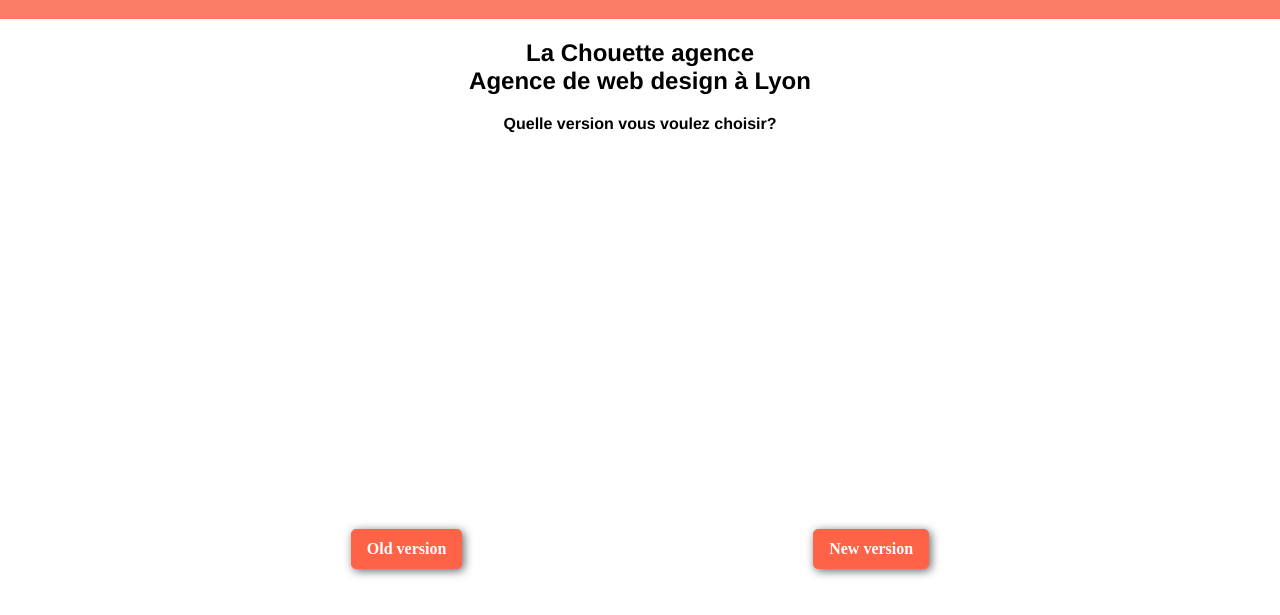
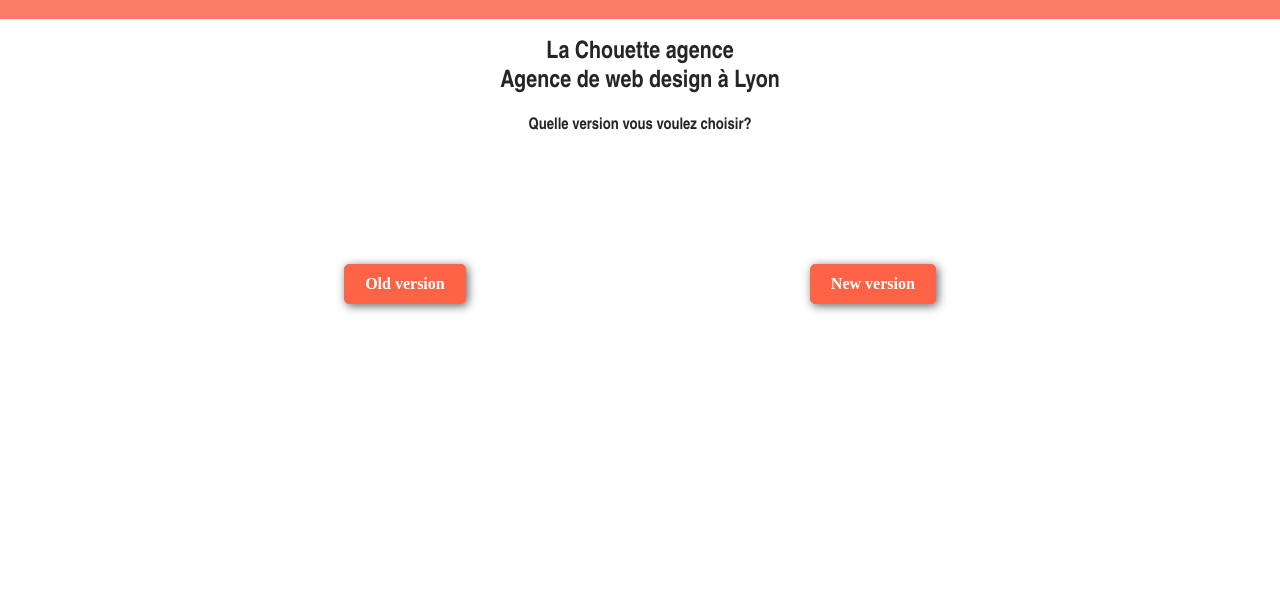
Before and after one commit to Mohammad-arfan/MohammadArfan_4_06082021, a plain HTML site: page index.html in a window 1280 px wide. Shown: the part 61-676 px from the top of the page. Drawn offline with Linux system fonts and the light colour scheme.

Commit message:
style corrigeé

```diff
--- a/style.css
+++ b/style.css
@@ -19,7 +19,7 @@
 }
 .main{
    width: 100%;
-   height: 100vh;
+  margin-top: 10%;
     display: flex;
     align-items: center;
     justify-content: space-evenly;
@@ -29,8 +29,9 @@
 .info{
     width: 100%;
     text-align: center;
+    color: rgb(37, 37, 37);
     font-weight: 600;
-    font-family: 'Franklin Gothic Medium', 'Arial Narrow', Arial, sans-serif;
+    font-family:  'Arial Narrow', Arial, sans-serif;
 }
 
 .new-version,
@@ -38,10 +39,19 @@
 
     border: 1px solid rgb(245, 103, 78);
     border-radius: 5px;
-    padding: 10px 15px;
+    padding: 10px 20px;
     background-color: tomato;
     font-weight: 600;
 
     box-shadow: rgb(102, 98, 98) 2px 2px 10px ;
 
 }
+
+.new-version:hover{
+background-color: rgb(35, 215, 231);
+transition: all .3s ease-in-out;
+}
+.old-version:hover{
+background-color: #66b7fa;
+transition: all .3s ease-in-out;
+}
```
